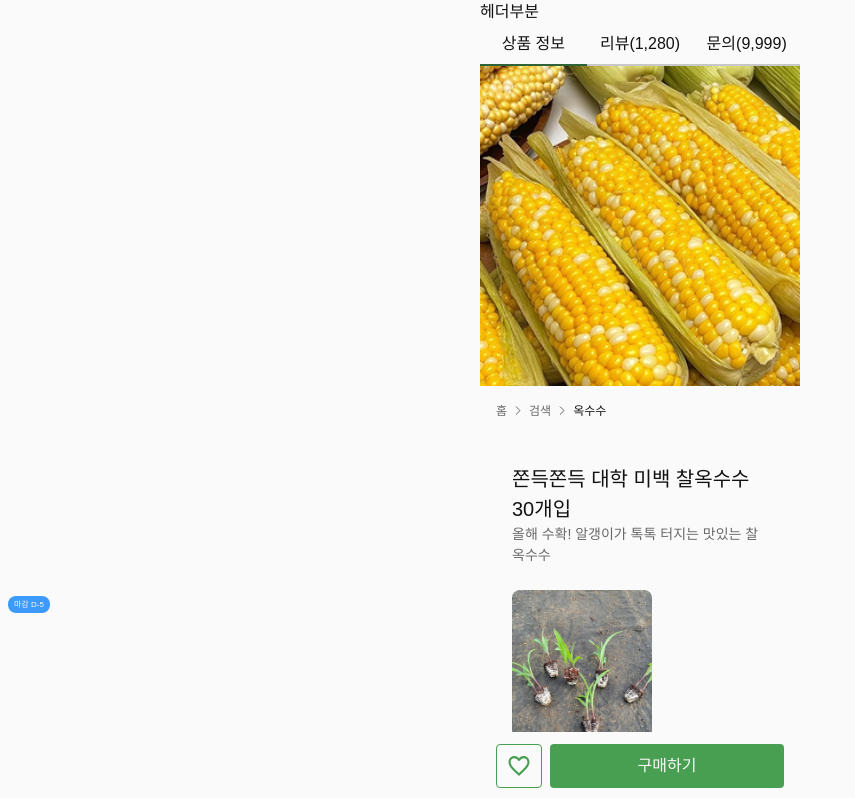
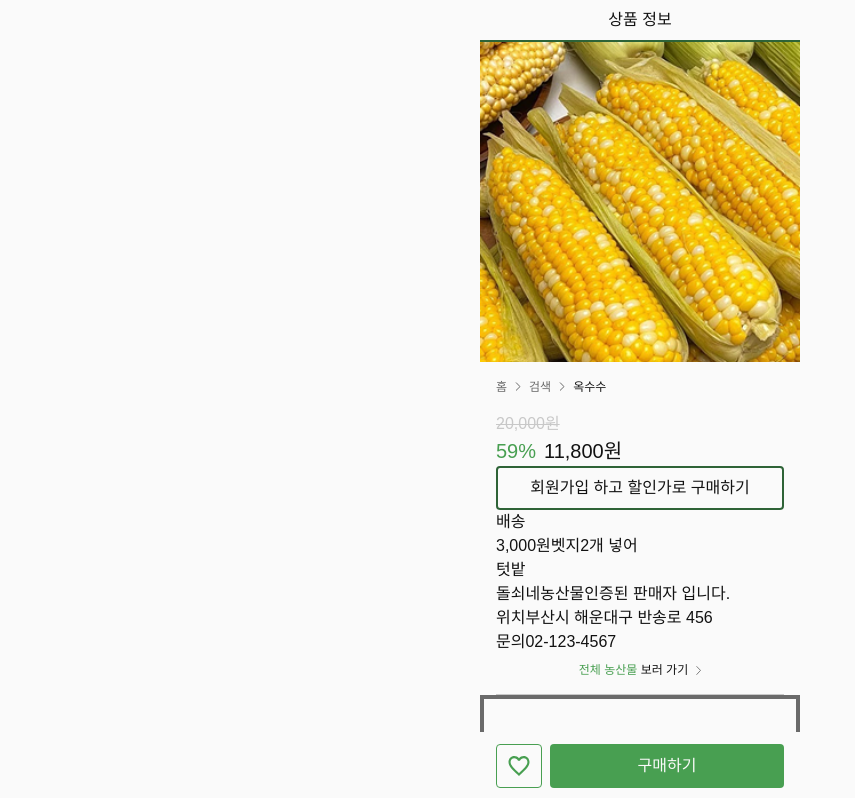
Before and after one commit to jaehyun0620/Final-05-oguogu, a Next.js app: page /product/1/1/1/detail in a window 1280 px wide. Shown: the top 798 px of the page, without its empty margins (0-855 px from the left). Built offline with nearby package versions, Linux system fonts and the light colour scheme; a web font is replaced by a local one.

Commit message:
✨ feat: 상품 상세 페이지 초기 작업

```diff
--- a/src/app/(exploring)/product/[type]/[category]/[_id]/detail/page.tsx
+++ b/src/app/(exploring)/product/[type]/[category]/[_id]/detail/page.tsx
@@ -1,5 +1,5 @@
 import BuyBox from '@/components/elements/BuyBox/BuyBox';
-import Title from '@/components/elements/CommonTitleItem/Title';
+// import Title from '@/components/elements/CommonTitleItem/Title';
 import { PathCaseOne } from '@/components/elements/Path/Path';
 import ProductLinkItem from '@/components/elements/ProductLink/ProductLink';
 import Image from 'next/image';
@@ -23,7 +23,7 @@ export default function ProductDetail() {
       <section className="px-4 pt-4">
         <section className="flex flex-col gap-4">
           <PathCaseOne title="옥수수" />
-          <Title title="쫀득쫀득 대학 미백 찰옥수수 30개입" content="올해 수확! 알갱이가 톡톡 터지는 맛있는 찰옥수수" />
+          {/* <Title title="쫀득쫀득 대학 미백 찰옥수수 30개입" content="올해 수확! 알갱이가 톡톡 터지는 맛있는 찰옥수수" /> */}
           {/* 가격 정보 */}
           <div>
             <s className="text-[16px] text-oguogu-gray-2">20,000원</s>
--- a/src/app/(exploring)/product/[type]/[category]/[_id]/layout.tsx
+++ b/src/app/(exploring)/product/[type]/[category]/[_id]/layout.tsx
@@ -1,17 +1,17 @@
-'use client';
-
 import { TextCategoryItem } from '@/components/elements/CategoryItem/CategoryItem';
 
 export default function RootLayout({ children }: { children: React.ReactNode }) {
   return (
     <html lang="ko">
-      <div>헤더부분 </div>
-      <nav className="flex min-w-[320px] max-w-[768px]">
+      <body className="max-w-[320px] min-w-[320px] mx-auto">
+        {/* <div>헤더부분 </div> */}
+        {/* <nav className="flex min-w-[320px] max-w-[768px]"> */}
         <TextCategoryItem params="crop" subParams="veggie/1/detail" title="상품 정보" isClick={true} />
-        <TextCategoryItem params="crop" subParams="veggie/1/review" title="리뷰(1,280)" isClick={false} />
-        <TextCategoryItem params="crop" subParams="veggie/1/qna" title="문의(9,999)" isClick={false} />
-      </nav>
-      <body className="max-w-[320px] min-w-[320px] mx-auto">{children}</body>
+        {/* <TextCategoryItem params="crop" subParams="veggie/1/review" title="리뷰(1,280)" isClick={false} />
+          <TextCategoryItem params="crop" subParams="veggie/1/qna" title="문의(9,999)" isClick={false} /> */}
+        {/* </nav> */}
+        {children}
+      </body>
     </html>
   );
 }
--- a/src/components/layouts/Category/Category.tsx
+++ b/src/components/layouts/Category/Category.tsx
@@ -16,7 +16,7 @@ export function ImageCategory() {
           <ImageCategoryItem params="mushroom" title="버섯" />
         </div>
       </section>
-      <ProductLink queryParams="" linkTitle="전체 농산물" />
+      <ProductLink linkTitle="전체 농산물" />
     </>
   );
 }
```
